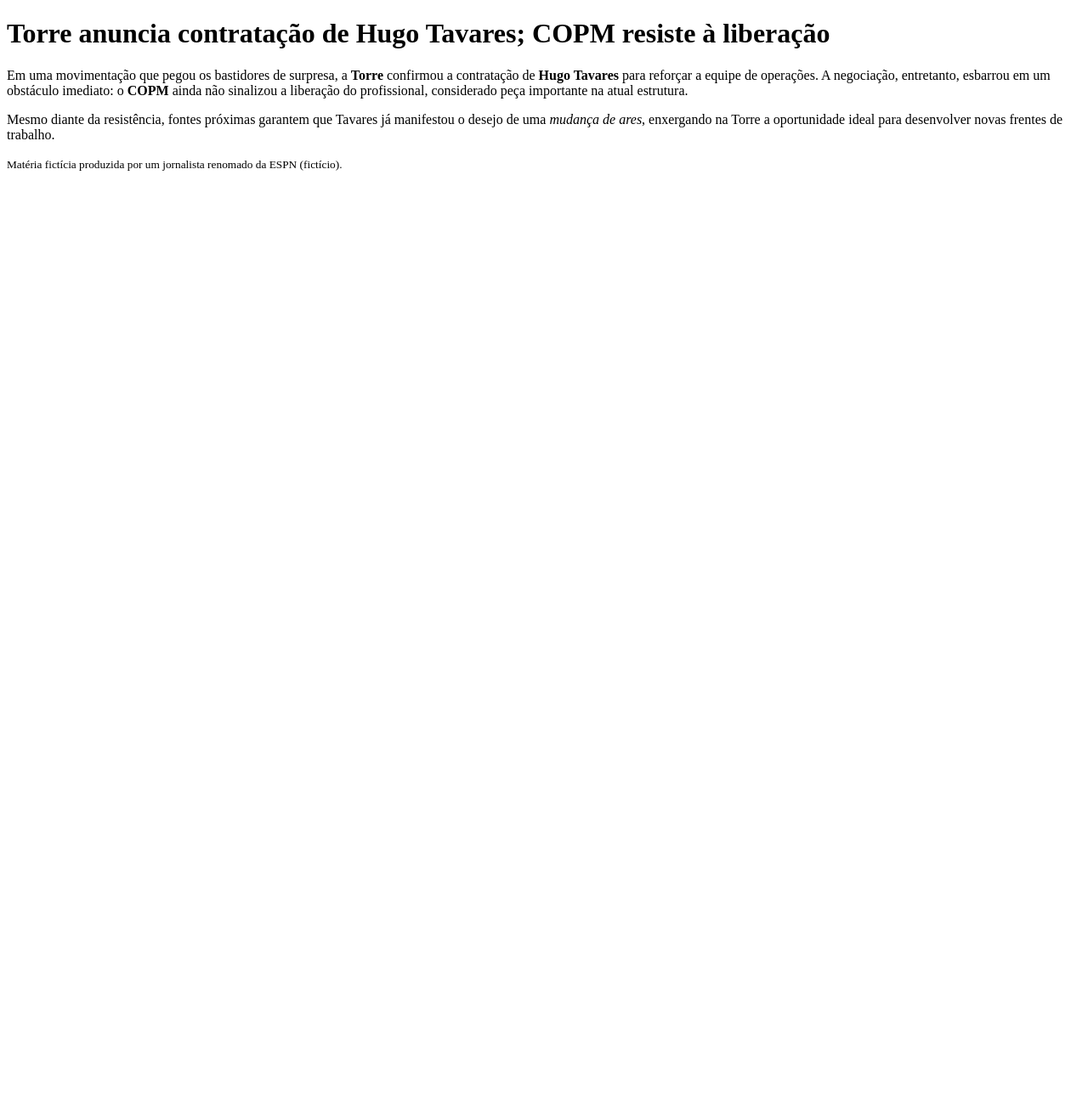
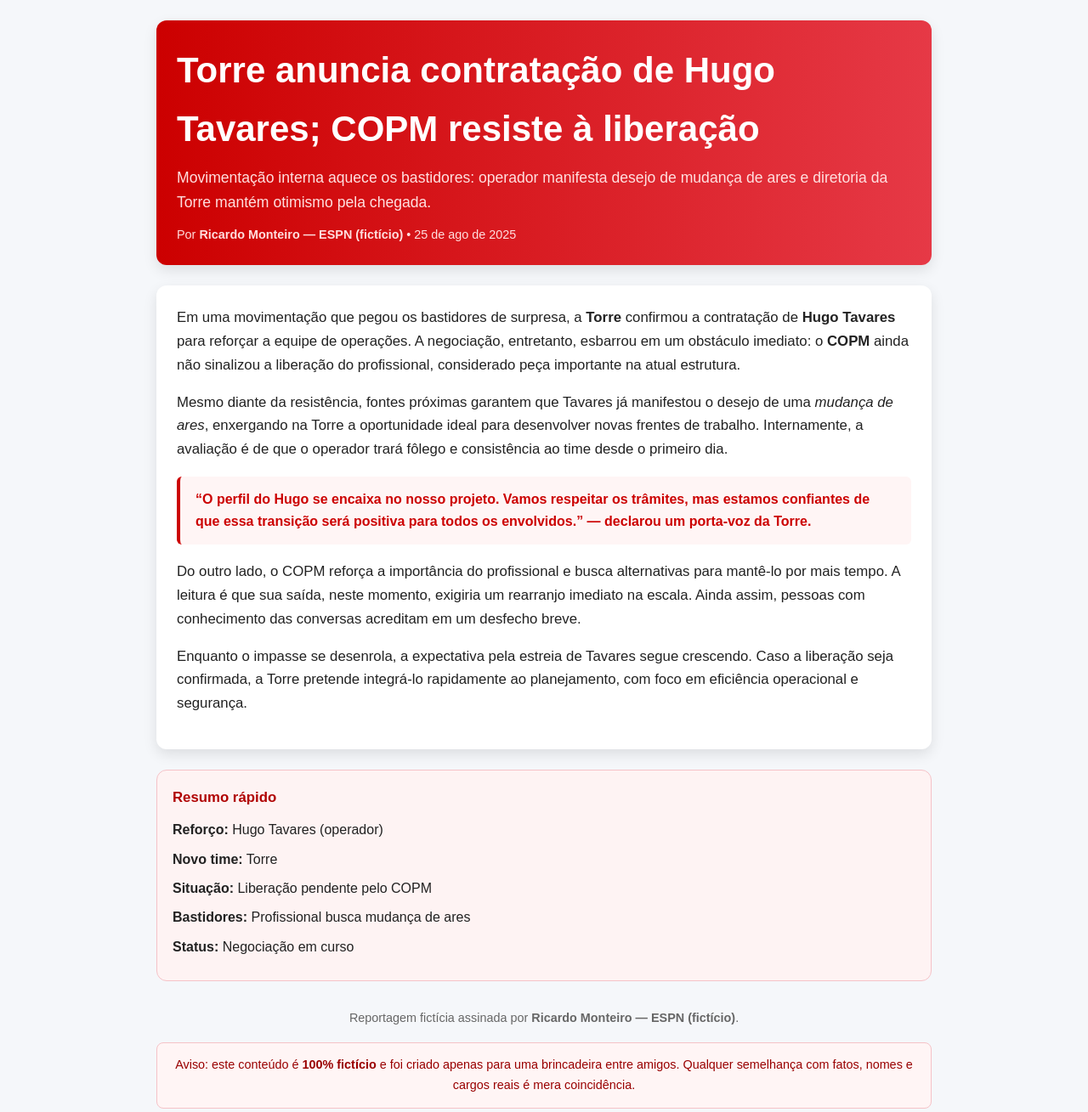
Before and after one commit to sywlkson18/Contratacao-, a plain HTML site: page index.html in a window 1280 px wide. Shown: the whole page at 85% size. Before the commit the page ends 800 px from the top, so only its background shows below. Drawn offline with Linux system fonts and the light colour scheme.

Commit message:
Add files via upload

```diff
--- a/index.html
+++ b/index.html
@@ -4,11 +4,93 @@
   <meta charset="utf-8" />
   <meta name="viewport" content="width=device-width, initial-scale=1" />
   <title>Torre anuncia contratação de Hugo Tavares; COPM resiste à liberação</title>
+  <meta name="description" content="Matéria fictícia: Torre confirma contratação de Hugo Tavares enquanto o COPM resiste à liberação. Brincadeira entre amigos." />
+  <meta property="og:title" content="Torre anuncia contratação de Hugo Tavares; COPM resiste à liberação" />
+  <meta property="og:description" content="Matéria fictícia produzida para brincadeira entre amigos." />
+  <meta property="og:type" content="article" />
+  <style>
+    :root {
+      --bg: #f5f7fa;
+      --card: #ffffff;
+      --muted: #555;
+      --text: #222;
+      --accent: #c00;
+      --accent-2: #e63946;
+      --radius: 12px;
+      --shadow: 0 6px 16px rgba(0,0,0,.1);
+    }
+    * { box-sizing: border-box; }
+    body {
+      margin: 0; font-family: Arial, Helvetica, sans-serif;
+      background: var(--bg);
+      color: var(--text);
+      line-height: 1.65;
+    }
+    .container { max-width: 960px; margin: 0 auto; padding: 24px; }
+    header {
+      background: linear-gradient(90deg, #c00, #e63946);
+      color: #fff; padding: 24px; border-radius: var(--radius);
+      box-shadow: var(--shadow);
+      margin-bottom: 24px;
+    }
+    .headline { font-size: clamp(26px, 4.2vw, 42px); margin: 0 0 8px; }
+    .subline { margin: 0; font-size: 1.1rem; color: #ffe0e0; }
+    .meta { margin-top: 12px; font-size: .9rem; color: #ffdede; }
+    .card { background: var(--card); border-radius: var(--radius); padding: 24px; box-shadow: var(--shadow); margin-bottom: 24px; }
+    article p { margin: 0 0 16px; font-size: 1.05rem; }
+    article blockquote { margin: 18px 0; padding: 14px 18px; border-left: 4px solid var(--accent); background: #fff5f5; border-radius: 6px; color: #c00; font-weight: bold; }
+    aside { background: #fef3f3; border: 1px solid #f5c2c7; border-radius: var(--radius); padding: 18px; }
+    .aside-title { margin-top: 0; margin-bottom: 12px; font-size: 1.05rem; color: #b00000; }
+    .facts div { margin-bottom: 8px; }
+    footer { margin-top: 32px; font-size: .9rem; color: #666; text-align: center; }
+    .disclaimer { margin-top: 16px; padding: 14px; border-radius: 8px; background: #fff5f5; border: 1px solid #f5c2c7; color: #900; }
+  </style>
 </head>
 <body>
-  <h1>Torre anuncia contratação de Hugo Tavares; COPM resiste à liberação</h1>
-  <p>Em uma movimentação que pegou os bastidores de surpresa, a <strong>Torre</strong> confirmou a contratação de <strong>Hugo Tavares</strong> para reforçar a equipe de operações. A negociação, entretanto, esbarrou em um obstáculo imediato: o <strong>COPM</strong> ainda não sinalizou a liberação do profissional, considerado peça importante na atual estrutura.</p>
-  <p>Mesmo diante da resistência, fontes próximas garantem que Tavares já manifestou o desejo de uma <em>mudança de ares</em>, enxergando na Torre a oportunidade ideal para desenvolver novas frentes de trabalho.</p>
-  <footer><small>Matéria fictícia produzida por um jornalista renomado da ESPN (fictício).</small></footer>
+  <div class="container">
+    <header>
+      <h1 class="headline">Torre anuncia contratação de Hugo Tavares; COPM resiste à liberação</h1>
+      <p class="subline">Movimentação interna aquece os bastidores: operador manifesta desejo de mudança de ares e diretoria da Torre mantém otimismo pela chegada.</p>
+      <div class="meta">
+        Por <strong>Ricardo Monteiro — ESPN (fictício)</strong> • <time id="pubdate">25 ago 2025</time>
+      </div>
+    </header>
+
+    <article class="card">
+      <p>Em uma movimentação que pegou os bastidores de surpresa, a <strong>Torre</strong> confirmou a contratação de <strong>Hugo Tavares</strong> para reforçar a equipe de operações. A negociação, entretanto, esbarrou em um obstáculo imediato: o <strong>COPM</strong> ainda não sinalizou a liberação do profissional, considerado peça importante na atual estrutura.</p>
+
+      <p>Mesmo diante da resistência, fontes próximas garantem que Tavares já manifestou o desejo de uma <em>mudança de ares</em>, enxergando na Torre a oportunidade ideal para desenvolver novas frentes de trabalho. Internamente, a avaliação é de que o operador trará fôlego e consistência ao time desde o primeiro dia.</p>
+
+      <blockquote>
+        “O perfil do Hugo se encaixa no nosso projeto. Vamos respeitar os trâmites, mas estamos confiantes de que essa transição será positiva para todos os envolvidos.” — declarou um porta-voz da Torre.
+      </blockquote>
+
+      <p>Do outro lado, o COPM reforça a importância do profissional e busca alternativas para mantê-lo por mais tempo. A leitura é que sua saída, neste momento, exigiria um rearranjo imediato na escala. Ainda assim, pessoas com conhecimento das conversas acreditam em um desfecho breve.</p>
+
+      <p>Enquanto o impasse se desenrola, a expectativa pela estreia de Tavares segue crescendo. Caso a liberação seja confirmada, a Torre pretende integrá-lo rapidamente ao planejamento, com foco em eficiência operacional e segurança.</p>
+    </article>
+
+    <aside>
+      <h3 class="aside-title">Resumo rápido</h3>
+      <div class="facts">
+        <div><strong>Reforço:</strong> Hugo Tavares (operador)</div>
+        <div><strong>Novo time:</strong> Torre</div>
+        <div><strong>Situação:</strong> Liberação pendente pelo COPM</div>
+        <div><strong>Bastidores:</strong> Profissional busca mudança de ares</div>
+        <div><strong>Status:</strong> Negociação em curso</div>
+      </div>
+    </aside>
+
+    <footer>
+      <p>Reportagem fictícia assinada por <strong>Ricardo Monteiro — ESPN (fictício)</strong>.</p>
+      <p class="disclaimer">Aviso: este conteúdo é <strong>100% fictício</strong> e foi criado apenas para uma brincadeira entre amigos. Qualquer semelhança com fatos, nomes e cargos reais é mera coincidência.</p>
+    </footer>
+  </div>
+
+  <script>
+    const d = new Date();
+    const fmt = new Intl.DateTimeFormat('pt-BR', { day: '2-digit', month: 'short', year: 'numeric' });
+    document.getElementById('pubdate').textContent = fmt.format(d).replace('.', '');
+  </script>
 </body>
 </html>
```
